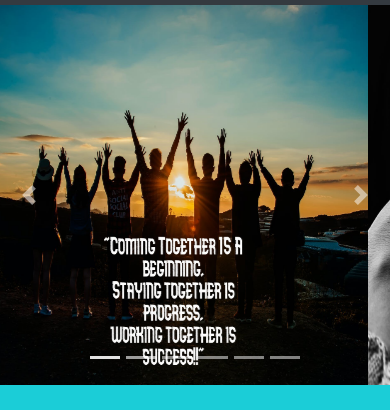
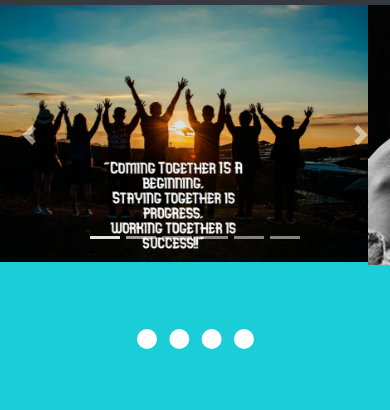
Before and after one commit to AryanKhurana/Homepageupdate, a plain HTML site: page index.html in a window 390 px wide. Shown: the part 61-471 px from the top of the page. Drawn offline with nearby package versions, Linux system fonts and the light colour scheme; a web font is replaced by a local one.

Commit message:
Update style.css

```diff
--- a/style.css
+++ b/style.css
@@ -92,6 +92,11 @@ img{max-width:100%;height:auto;}
   }
   .col-lg-4{margin-top:40px;}
 }
+@media(max-width: 600px) {
+  .carousel-item img{
+	  height:auto;
+	}
+}
 @media(max-width: 707px) and (min-width:480px) {
   section.midsection .quote1{
   position:absolute;
@@ -106,7 +111,7 @@ img{max-width:100%;height:auto;}
 
 .ppl{margin-left:80px;color:white;font-family:fantasy;margin-top:0px;position:absolute;top:0;}
 img{border-radius:50%;height:auto;max-width:100%;}
-.carousel-item img{border-radius:0%;max-height:600px;}
+.carousel-item img{border-radius:0%;max-height:650px;}
 
 .foot{background-color:black;padding:1%;}
 section.hi .container {
```
